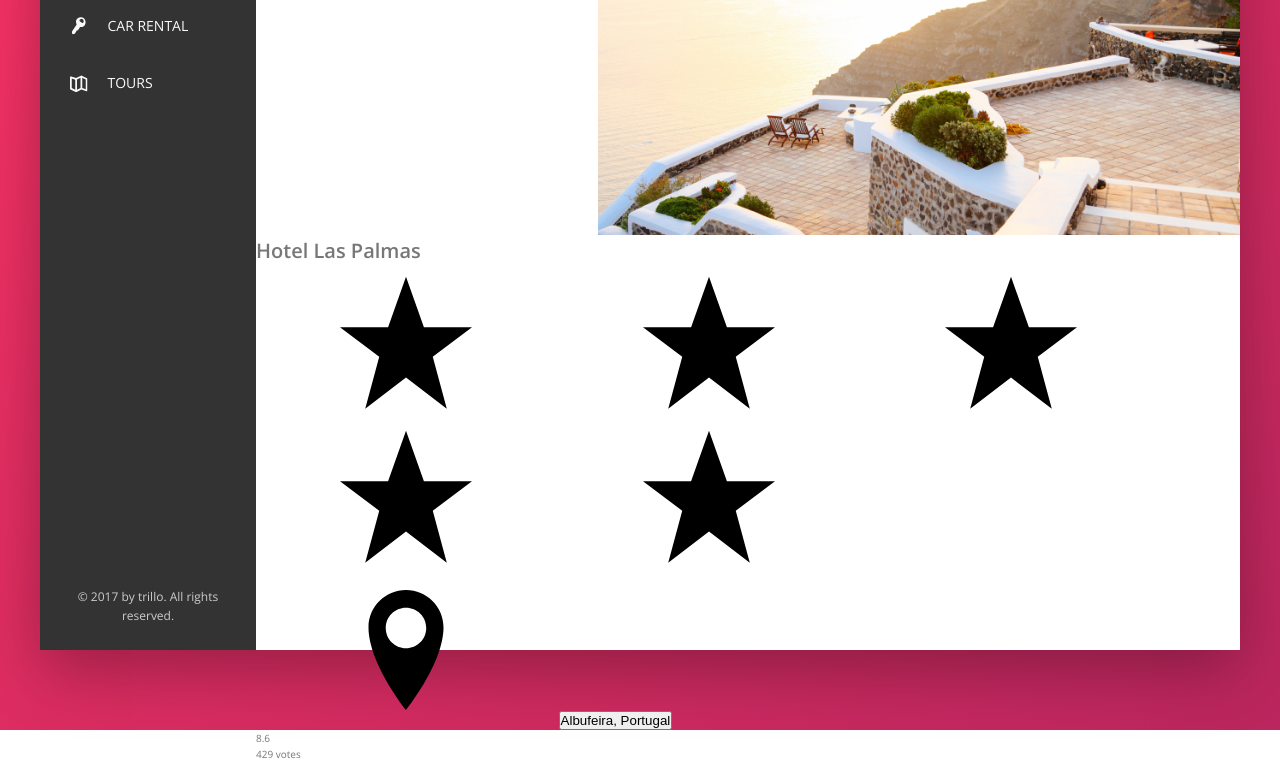
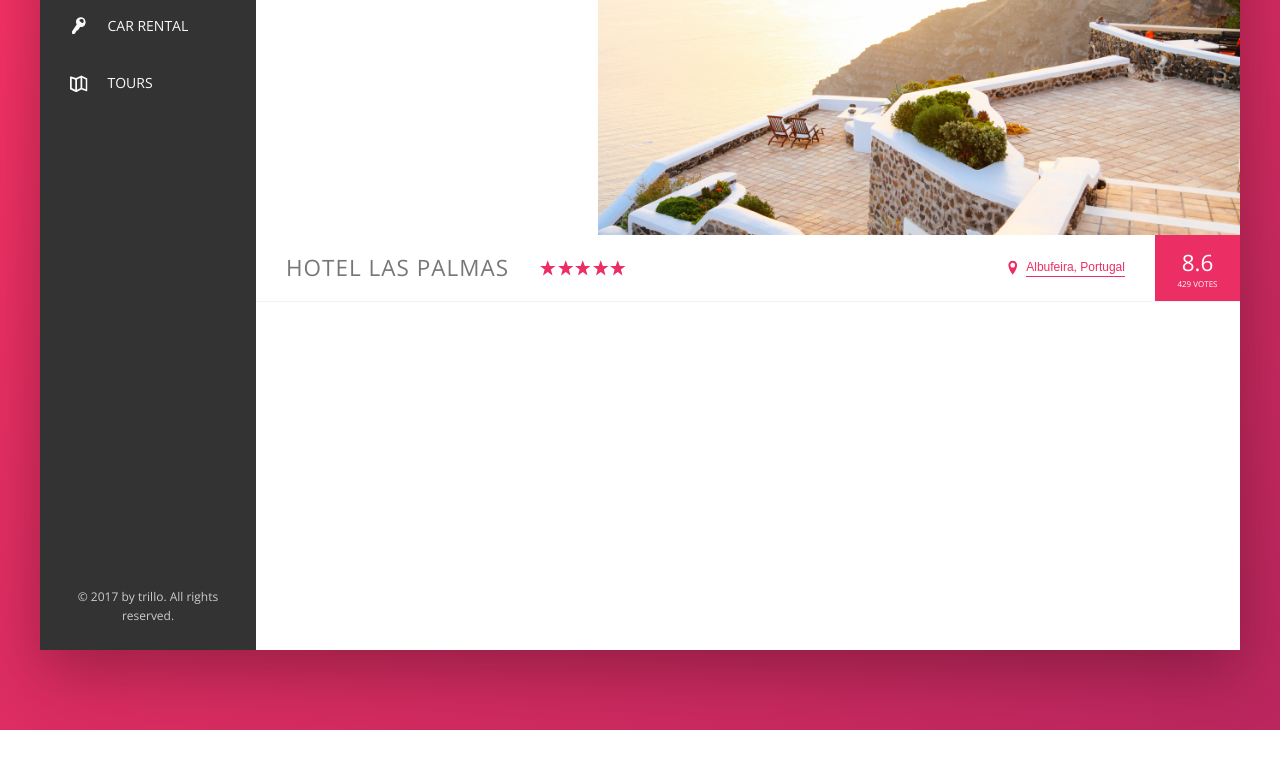
Before and after one commit to jyandell83/advanced-css-project-2, a website: page index.html in a window 1280 px wide. Shown: the part 300-1062 px from the top of the page. After the commit the page ends 1030 px from the top, so only its background shows below. Drawn offline with nearby package versions, Linux system fonts and the light colour scheme.

Commit message:
style overview section

```diff
--- a/sass/_components.scss
+++ b/sass/_components.scss
@@ -206,3 +206,107 @@
         display: block;
     }
 }
+
+/////////////////////////////////////////////
+//OVERVIEW
+
+.overview {
+
+    display: flex;
+    align-items: center;
+    border-bottom: 1px solid var(--color-grey-light-2);
+
+    &__heading {
+        font-size: 2.25rem;
+        font-weight: 300;
+        text-transform: uppercase;
+        letter-spacing: 1px;
+        padding: 1.5rem 3rem;
+    }
+
+    &__stars {
+        margin-right: auto;
+        display: flex;
+    }
+
+    &__icon-star,
+    &__icon-location {
+        width: 1.75rem;
+        height: 1.75rem;
+        fill: var(--color-primary);
+    }
+
+    &__location {
+        font-size: 1.2rem;
+        display: flex;
+        vertical-align: center;
+    }
+
+    &__icon-location {
+        margin-right: .5rem;
+    }
+
+    &__rating {
+        background-color: var(--color-primary);
+        color: #fff;
+        margin-left: 3rem;
+        padding: 0 2.25rem;
+        align-self: stretch;
+
+        display: flex;
+        flex-direction: column;
+        align-items: center;
+        justify-content: center;
+    }
+
+    &__rating-average {
+        font-size: 2.25rem;
+        font-weight: 300;
+        margin-bottom: -3px;
+    }
+
+    &__rating-count {
+        font-size: .8rem;
+        text-transform: uppercase;
+    }
+}
+
+//////////////////////////////
+//BUTTON INLINE
+
+.btn-inline {
+    border: none;
+    color: var(--color-primary);
+    font-size: inherit;
+    border-bottom: 1px solid currentColor;
+    padding-bottom: 2px;
+    background-color: transparent;
+    cursor: pointer;
+    transition: all .2s;
+
+    &:hover {
+        color: var(--color-grey-dark-1)
+    }
+
+    &:focus {
+        outline: none;
+        animation: pulsate 1s infinite;
+    }
+}
+
+@keyframes pulsate {
+    0% {
+        transform: scale(1);
+        box-shadow: none;
+    }
+
+    50% {
+        transform: scale(1.05);
+        box-shadow: 0 1rem 4rem rgba(0,0,0,.25);
+    }
+
+    100% {
+        transform: scale(1);
+        box-shadow: none;
+    }
+}
```
Also changed, not shown: css/style.css.
